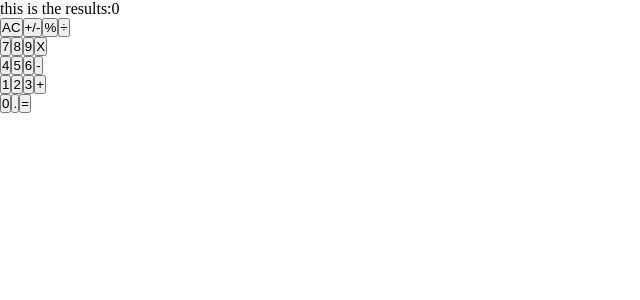
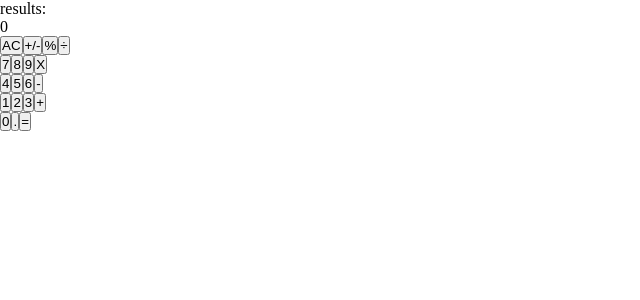
Before and after one commit to kenderb/calculator-react-app, a React (Create React App) app: page / in a window 1280 px wide. Shown: the top 300 px of the page, without its empty margins (0-640 px from the left). Built offline with nearby package versions, Linux system fonts and the light colour scheme.

Commit message:
Add more semantic HTML to the app

```diff
--- a/src/components/Display.js
+++ b/src/components/Display.js
@@ -11,7 +11,9 @@ class Display extends Component {
     const { calculatoResults } = this.state;
     return (
       <div>
-        this is the results:
+        <p>
+          results:
+        </p>
         {calculatoResults}
       </div>
     );
```
